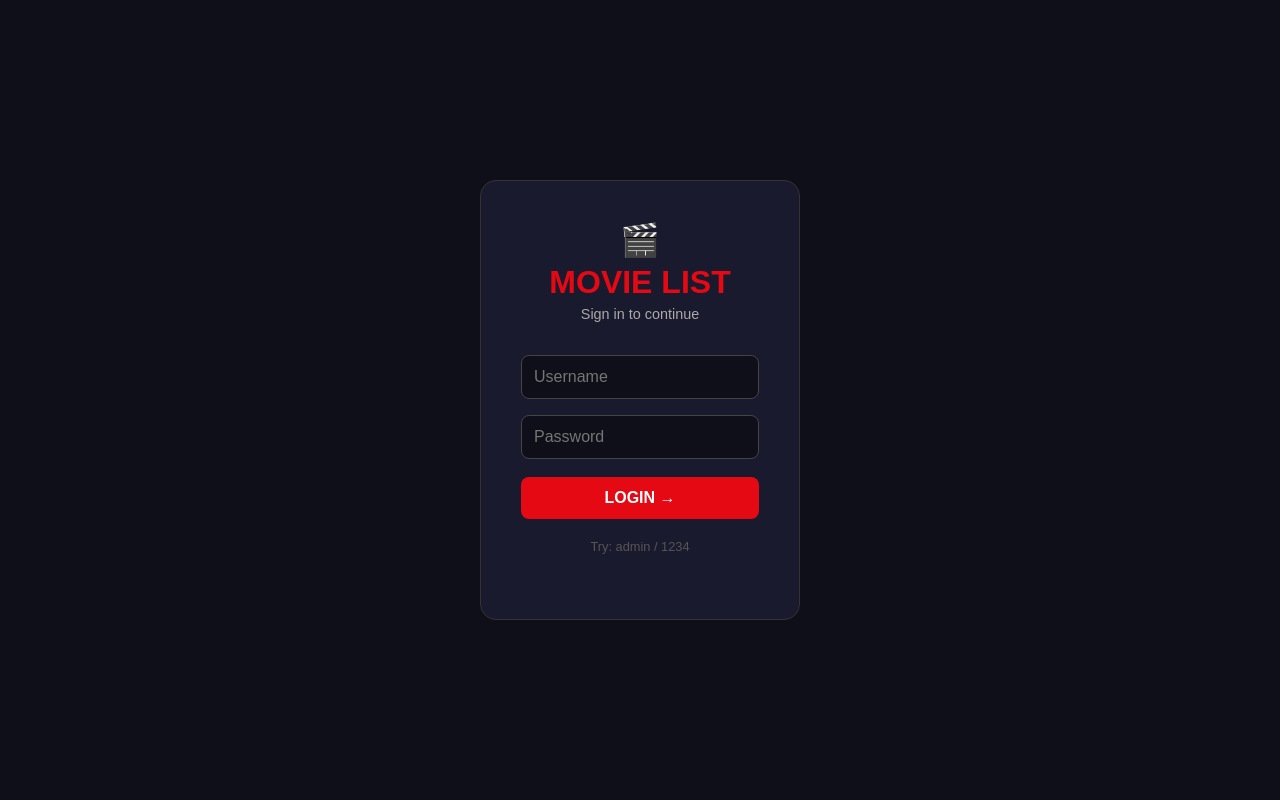
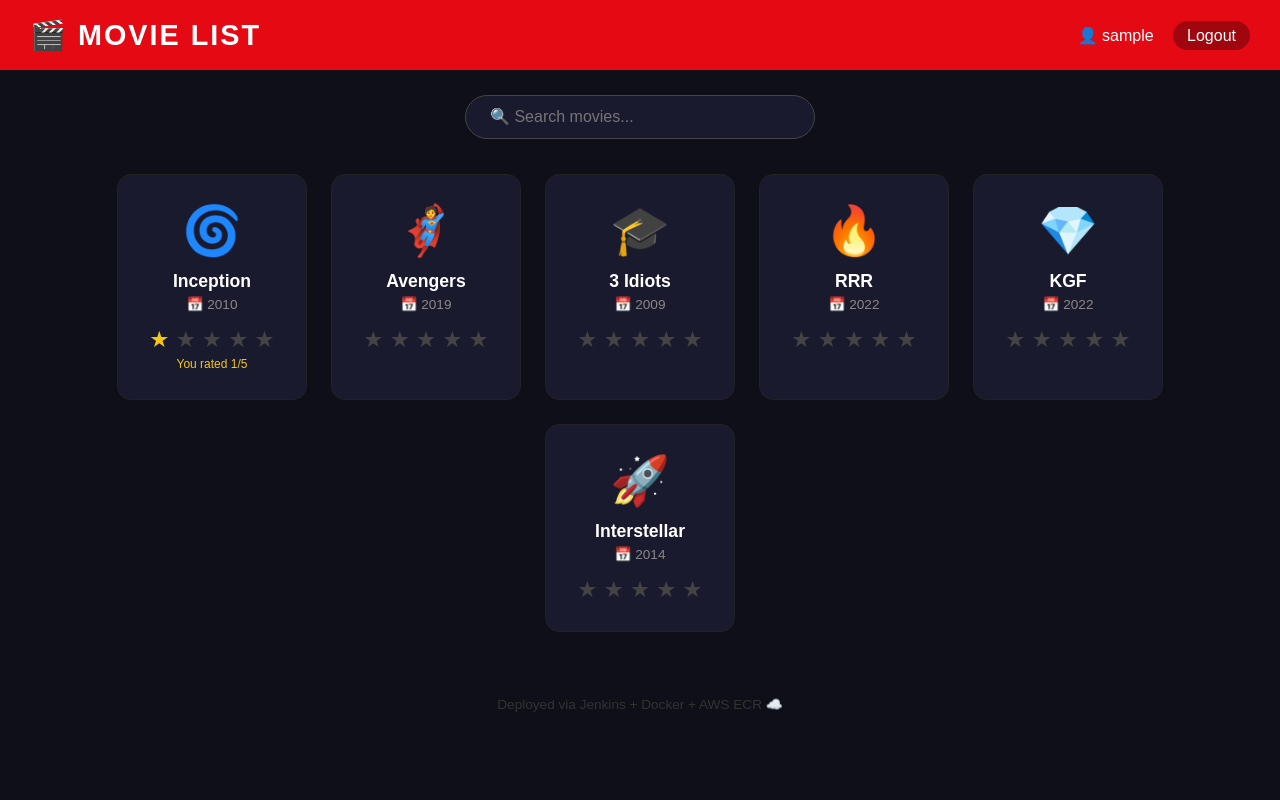
Before and after one commit to tanvivishwasrao88-dev/movie-list-cicd, a Flask app: page / in a window 1280 px wide. Run offline with Flask 3, Linux system fonts and the light colour scheme; the visitor is signed in with stand-in values (Sample User, id 1).

Commit message:
Update index.html

```diff
--- a/templates/index.html
+++ b/templates/index.html
@@ -1,45 +1,83 @@
 <!DOCTYPE html>
 <html>
 <head>
-  <title>Login 🎬</title>
+  <title>🎬 Movie List</title>
   <style>
     * { margin:0; padding:0; box-sizing:border-box; }
-    body { background:#0f0f1a; color:white;
-           font-family:Arial; display:flex;
-           justify-content:center; align-items:center;
-           height:100vh; }
-    .box { background:#1a1a2e; padding:40px;
-           border-radius:16px; width:320px;
-           border:1px solid #333; text-align:center; }
-    h1 { color:#e50914; font-size:2em; margin-bottom:5px; }
-    p  { color:#aaa; margin-bottom:25px; font-size:0.9em; }
-    input { width:100%; padding:12px; margin:8px 0;
-            background:#0f0f1a; border:1px solid #444;
-            border-radius:8px; color:white; font-size:1em; }
-    input:focus { border-color:#e50914; outline:none; }
-    button { width:100%; padding:12px; background:#e50914;
-             border:none; border-radius:8px; color:white;
-             font-size:1em; font-weight:bold;
-             cursor:pointer; margin-top:10px; }
-    button:hover { background:#b30710; }
-    .error { color:#ff6b6b; margin-top:15px; font-size:0.9em; }
-    .hint  { color:#555; margin-top:20px; font-size:0.8em; }
+    body { background:#0f0f1a; color:white; font-family:Arial; }
+    header { background:#e50914; padding:18px 30px;
+             display:flex; justify-content:space-between;
+             align-items:center; }
+    header h1 { font-size:1.8em; letter-spacing:2px; }
+    .user-info a { color:white; margin-left:15px;
+                   background:rgba(0,0,0,0.3);
+                   padding:6px 14px; border-radius:20px;
+                   text-decoration:none; }
+    .search-bar { text-align:center; padding:25px; }
+    .search-bar input { padding:12px 24px; width:350px;
+                        background:#1a1a2e; border:1px solid #444;
+                        border-radius:30px; color:white; font-size:1em; }
+    .search-bar input:focus { border-color:#e50914; outline:none; }
+    .grid { display:flex; flex-wrap:wrap;
+            justify-content:center; gap:24px; padding:10px 40px 40px; }
+    .card { background:#1a1a2e; border-radius:14px;
+            padding:28px 20px; width:190px; text-align:center;
+            border:1px solid #222; transition:0.3s; }
+    .card:hover { border-color:#e50914; transform:translateY(-6px);
+                  box-shadow:0 10px 30px rgba(229,9,20,0.3); }
+    .emoji { font-size:3em; }
+    .name  { font-weight:bold; margin:12px 0 4px; font-size:1.1em; }
+    .year  { color:#888; font-size:0.85em; margin-bottom:14px; }
+    .stars a { text-decoration:none; font-size:1.4em; }
+    .star-filled { color:#f5c518; }
+    .star-empty  { color:#444; }
+    .rated-text  { color:#f5c518; font-size:0.75em; margin-top:4px; }
+    footer { text-align:center; padding:24px; color:#333; font-size:0.85em; }
   </style>
 </head>
 <body>
-  <div class="box">
-    <h1>🎬</h1>
-    <h1>MOVIE LIST</h1>
-    <p>Sign in to continue</p>
-    <form method="POST">
-      <input type="text"     name="username" placeholder="Username" required/>
-      <input type="password" name="password" placeholder="Password" required/>
-      <button type="submit">LOGIN →</button>
-    </form>
-    {% if error %}
-    <p class="error">{{ error }}</p>
-    {% endif %}
-    <p class="hint">Try: admin / 1234</p>
+<header>
+  <h1>🎬 MOVIE LIST</h1>
+  <div class="user-info">
+    👤 {{ user }}
+    <a href="/logout">Logout</a>
   </div>
+</header>
+<div class="search-bar">
+  <form method="GET">
+    <input type="text" name="search"
+           placeholder="🔍 Search movies..."
+           value="{{ search }}"
+           oninput="this.form.submit()"/>
+  </form>
+</div>
+<div class="grid">
+  {% if movies %}
+    {% for movie in movies %}
+    <div class="card">
+      <div class="emoji">{{ movie.emoji }}</div>
+      <div class="name">{{ movie.name }}</div>
+      <div class="year">📅 {{ movie.year }}</div>
+      <div class="stars">
+        {% for i in range(1, 6) %}
+          <a href="/rate/{{ movie.id }}/{{ i }}">
+            {% if i <= movie.rating %}
+              <span class="star-filled">★</span>
+            {% else %}
+              <span class="star-empty">★</span>
+            {% endif %}
+          </a>
+        {% endfor %}
+      </div>
+      {% if movie.rating > 0 %}
+      <div class="rated-text">You rated {{ movie.rating }}/5</div>
+      {% endif %}
+    </div>
+    {% endfor %}
+  {% else %}
+    <p style="color:#555;padding:60px">😕 No movies found!</p>
+  {% endif %}
+</div>
+<footer>Deployed via Jenkins + Docker + AWS ECR ☁️</footer>
 </body>
 </html>
```
